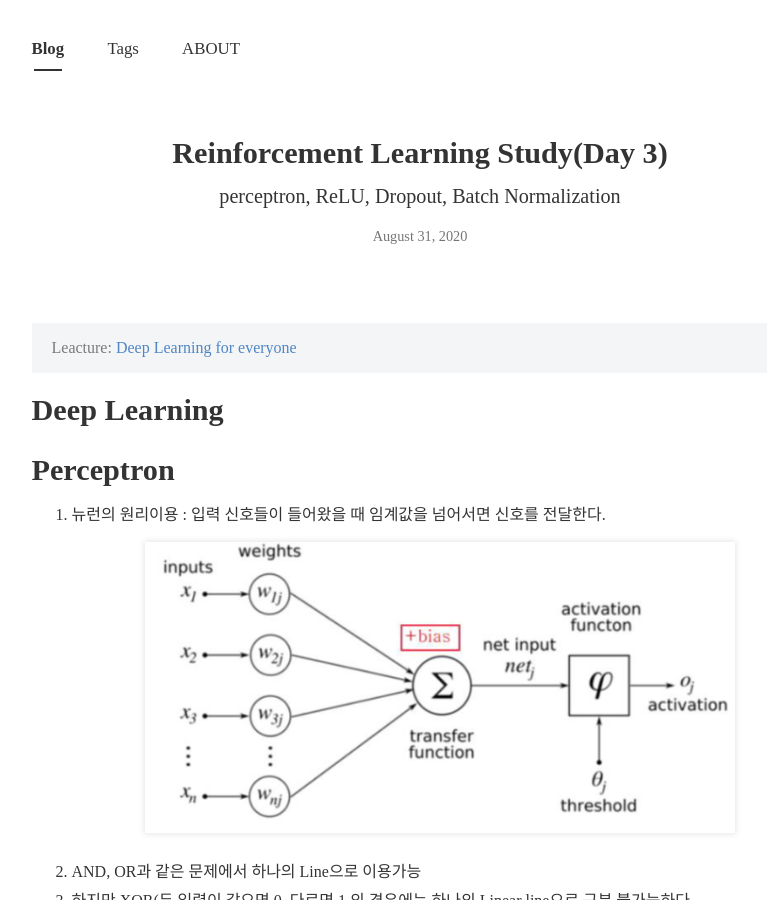
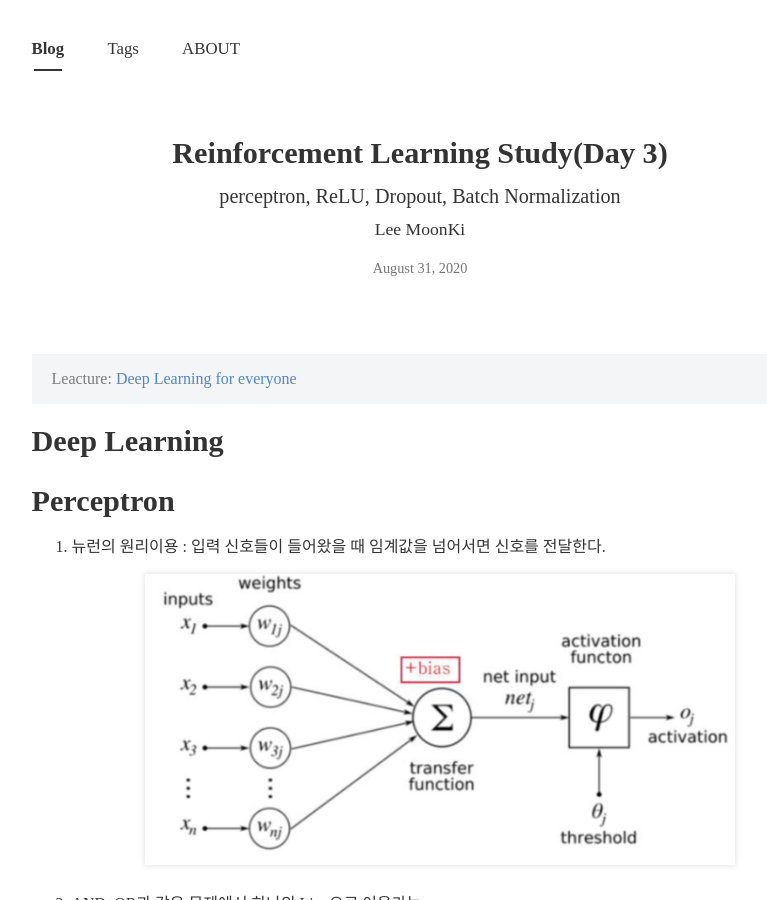
Before and after one commit to TAVE-6th-RLstudy/TAVE-6th-RLstudy.github.io, a Jekyll site: the page built from _posts/2020-08-30-Reinforcement_Learning3.md, in a window 1280 px wide and 900 px high. Shown: the whole window, without its empty margins (220-987 px from the left). Built offline with Jekyll 4.4.1, drawn with Linux system fonts in a browser that asks for light colours; nearby versions of some CDN libraries; some web fonts are replaced; comment, search, counter and statistics services are not loaded.

Commit message:
edit post page

```diff
--- a/_layouts/post.html
+++ b/_layouts/post.html
@@ -6,13 +6,10 @@
   <section class="post-header">
     <h1 class="title">{{ page.title }}</h1>
     <p class="subtitle">{{ page.subtitle }}</p>
-    <p class="meta">
-      {{ page.date | date: "%B %-d, %Y" }}
-    </p>
+    <p>{{ page.author }}</p>
+    <p class="meta">{{ page.date | date: "%B %-d, %Y" }}</p>
   </section>
-  <section class="post-content">
-    {{ content }}
-  </section>
+  <section class="post-content">{{ content }}</section>
 </div>
 
 <div id="top" class="top-btn" onclick="moveTop()">
@@ -22,9 +19,7 @@
 <!-- Disqus -->
 {% if site.theme_settings.disqus_shortname and page.comments %}
 <div id="comments">
-  <div class="border">
-    {% include disqus.html %}
-  </div>
+  <div class="border">{% include disqus.html %}</div>
 </div>
 {% endif %}
 
```
